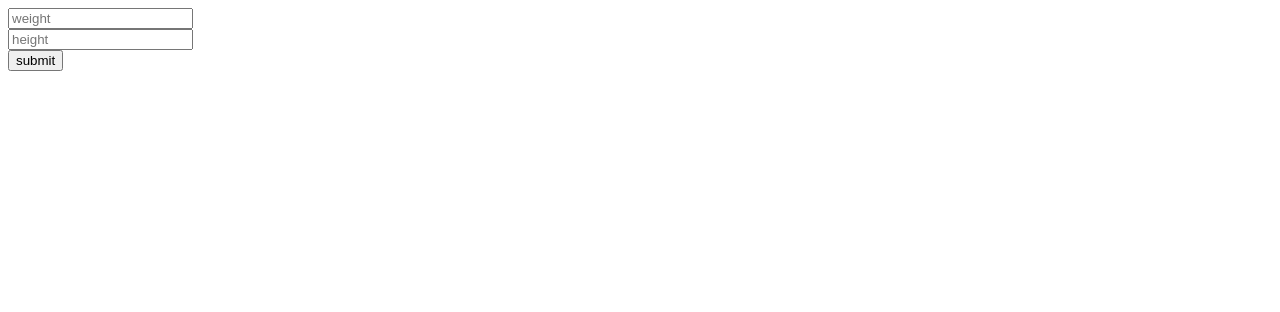
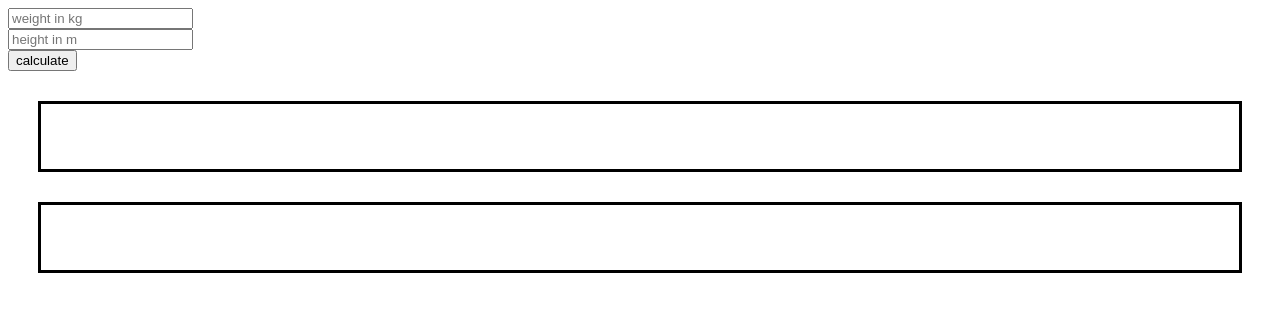
Before and after one commit to siyolisemekuto/bmiCalculator, a plain HTML site: page index.html in a window 1280 px wide. Drawn offline with Linux system fonts and the light colour scheme.

Commit message:
Add files via upload

```diff
--- a/index.html
+++ b/index.html
@@ -5,17 +5,20 @@
     <meta http-equiv="X-UA-Compatible" content="IE=edge">
     <meta name="viewport" content="width=device-width, initial-scale=1.0">
     <title>BMI Calculator</title>
-    <link rel="stylesheet" src="style.css">
+    <link rel="stylesheet" href="style.css">
 </head>
 <body>
-    <form onsubmit="event()">
-        <input type="int" name="weight" id="weight" placeholder="weight">
+  <div class="container">
+        <input type="text" name="weight" id="weight" placeholder="weight in kg">
+        <span id="weight_error"></span>
         <br>
-        <input type="int" name="height" id="height" placeholder="height">
+        <input type="text" name="height" id="height" placeholder="height in m">
+        <span id="height_error"></span>
         <br>
-        <button type="submit">submit</button>
-    </form>
+        <button type="submit" id="btn">calculate</button>
+        <div id="output"></div>
+    </div>
     <div id="output"></div>
-<script src="index.js"></script>
+<script src="./script.js"></script>
 </body>
 </html>
```
